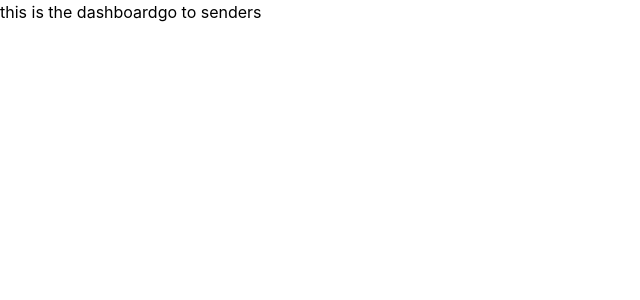
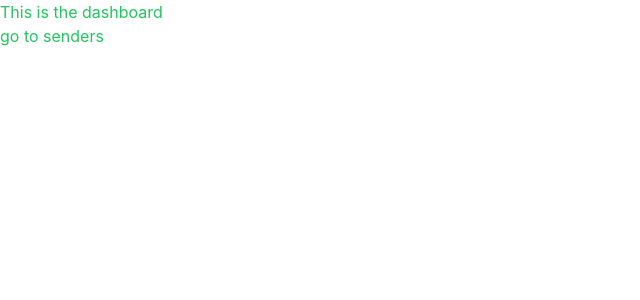
Before and after one commit to Craigmindset/webadmin-softdrop, a React (Create React App) app: page /admin/dashboard in a window 1280 px wide. Shown: the top 300 px of the page, without its empty margins (0-640 px from the left). Built offline with nearby package versions, Linux system fonts and the light colour scheme.

Commit message:
small touches

```diff
--- a/src/App.js
+++ b/src/App.js
@@ -1,6 +1,5 @@
 import { createBrowserRouter, RouterProvider } from 'react-router-dom'
 import AuthLayout from './Layouts/AuthLayout';
-import { Children } from 'react';
 import Login from './Pages/Login';
 import AdminLayout from './Layouts/AdminLayout';
 import Dashboard from './Pages/Dashboard';
@@ -12,7 +11,7 @@ const router = createBrowserRouter([
     element: <AuthLayout />,
     children: [
       {
-        path: 'login',
+        path: '/',
         element: <Login />
       }
     ]
@@ -20,7 +19,8 @@ const router = createBrowserRouter([
   {
     path: "/admin",
     element: <AdminLayout />,
-    children: [{
+    children: [
+    {
       path: "dashboard",
       element: <Dashboard />
     },
--- a/src/Pages/Dashboard.js
+++ b/src/Pages/Dashboard.js
@@ -2,8 +2,8 @@ import { Link } from "react-router-dom";
 
 export default function Dashboard(){
     return(
-        <div>
-            this is the dashboard
+        <div className="text-green-500">
+            <div>This is the dashboard</div>
             <Link to={"/admin/senders"}>go to senders</Link>
         </div>
     )
--- a/src/Pages/Login.js
+++ b/src/Pages/Login.js
@@ -1,7 +1,10 @@
+import { Link } from "react-router-dom";
+
 export default function Login(){
     return(
        <div>
-        Login page
+        <div>Login page</div>
+        <Link to={"/admin/dashboard"}>go to dashboard</Link>
        </div>
     )
 }
```
